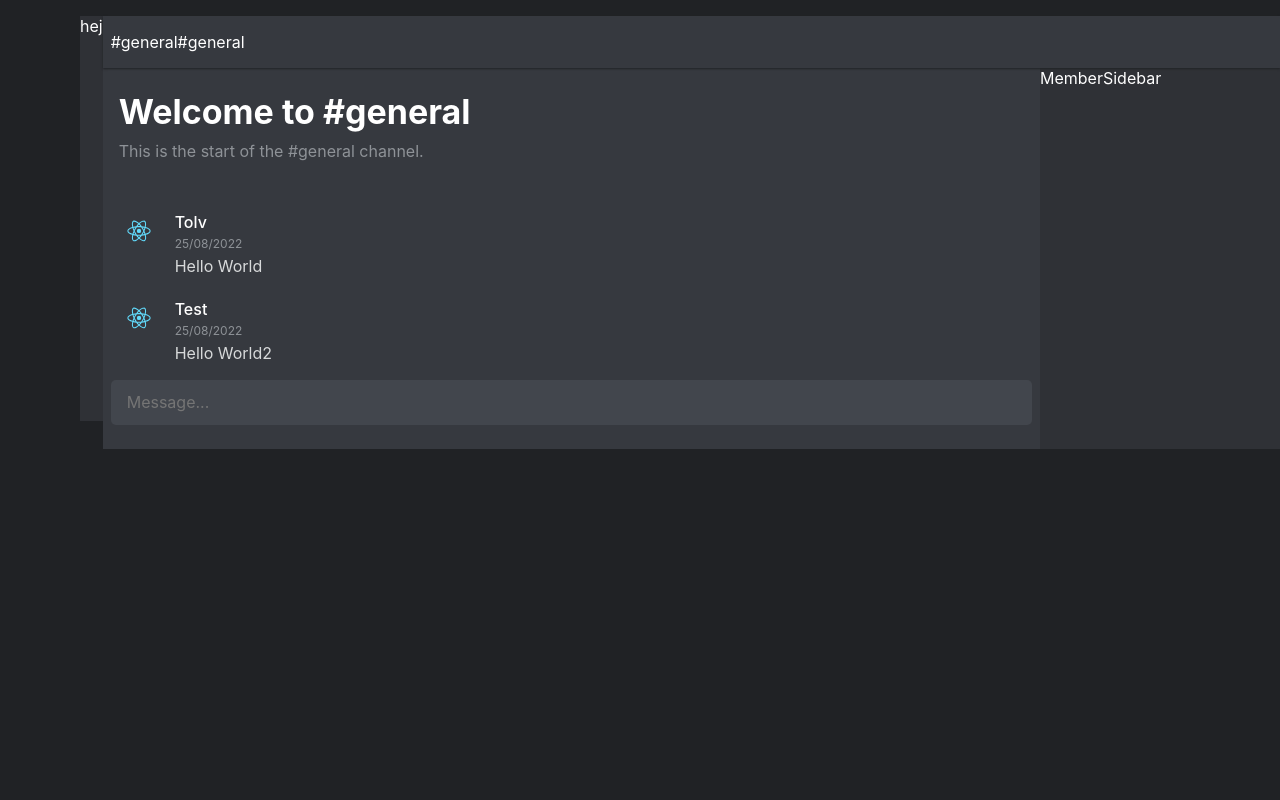
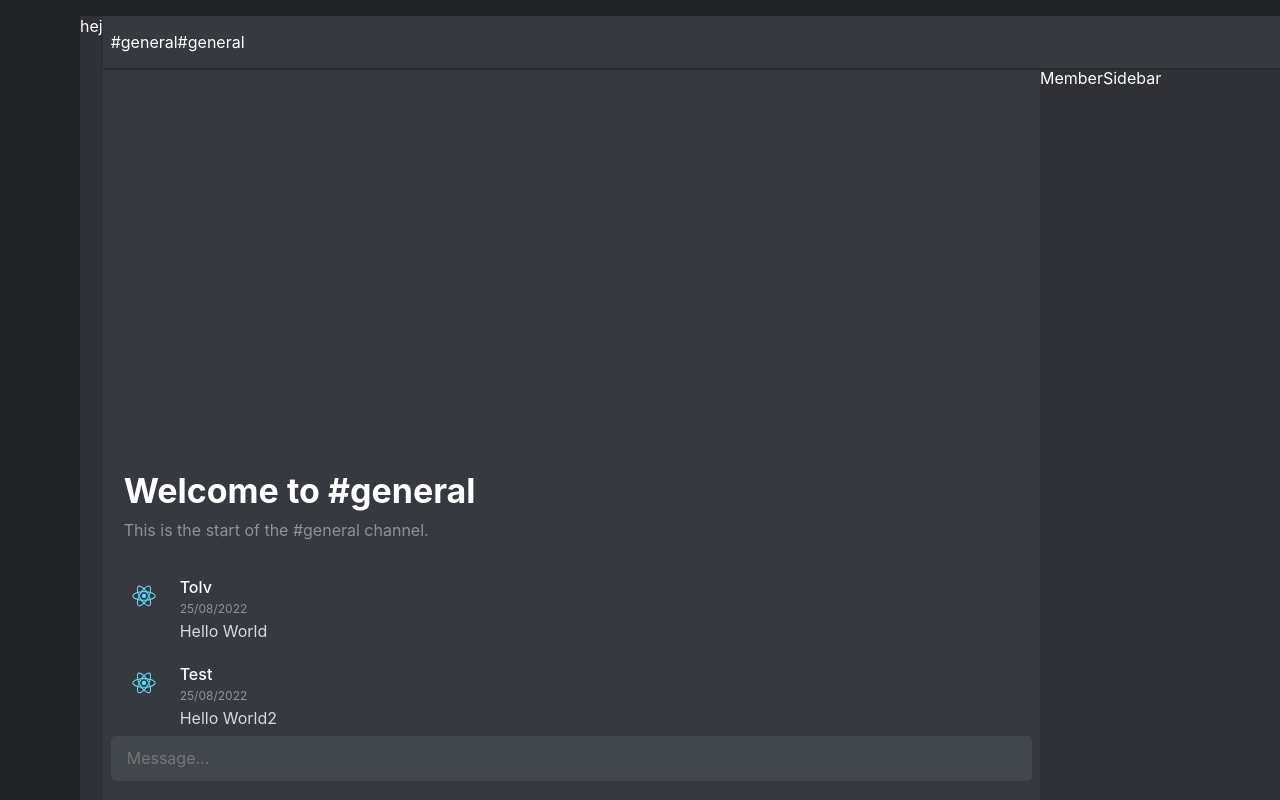
Before and after one commit to 1Tolv2/chat-pern-app, a React (Create React App) app in the folder client/: page / in a window 1280 px wide. Built offline with nearby package versions, Linux system fonts and the light colour scheme.

Commit message:
Added MessageBoard wrapper styling

```diff
--- a/client/src/App.tsx
+++ b/client/src/App.tsx
@@ -7,7 +7,7 @@ function App() {
   return (
     <Layout>
       <div style={{backgroundColor: "#2f3136"}}>hej</div>
-      <div>
+      <div style={{height: "100%"}}>
         <Header/>
         <ChannelContent/>
       </div>
--- a/client/src/components/Layout/index.tsx
+++ b/client/src/components/Layout/index.tsx
@@ -17,7 +17,7 @@ const Wrapper = styled.main`
 display: grid;
 grid-template-columns: auto 1fr;
 border-top-left-radius: 5px;
-
+height: 100%;
 `;
 
 const Layout = ({ children }: Props) => {
--- a/client/src/components/organisms/MessageBoard/index.tsx
+++ b/client/src/components/organisms/MessageBoard/index.tsx
@@ -9,9 +9,11 @@ type Props = {};
 const MessageBoard = (props: Props) => {
   return (
     <s.Container>
-          <MessageStart />
-          <MessageList />
-          <MessageCreator />
+      <s.Wrapper>
+        <MessageStart />
+        <MessageList />
+      </s.Wrapper>
+      <MessageCreator />
     </s.Container>
   );
 };
--- a/client/src/components/organisms/MessageBoard/styles.tsx
+++ b/client/src/components/organisms/MessageBoard/styles.tsx
@@ -12,4 +12,20 @@ const Container = styled.div`
   background-color: ${colors.darkGrey};
 `;
 
-export { Container };
+const Wrapper = styled.div`
+  display: flex;
+  flex-direction: column;
+  justify-content: flex-end;
+  height: 100%;
+  overflow-y: scroll;
+  margin: 5px;
+  &::-webkit-scrollbar {
+    width: 15px;
+    /* border: 1px solid black; */
+  }
+  &::-webkit-scrollbar-thumb {
+    background-color: ${colors.darkerGrey};
+  }
+`;
+
+export { Container, Wrapper };
```
